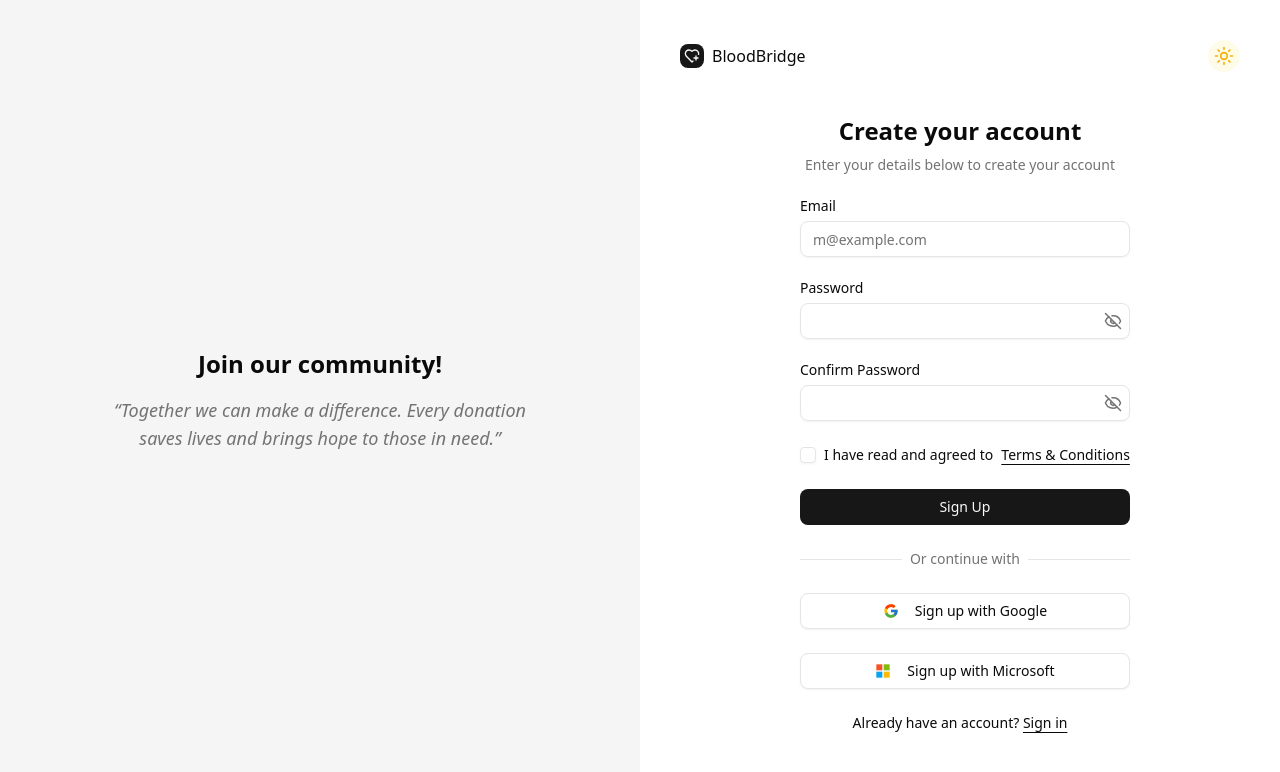
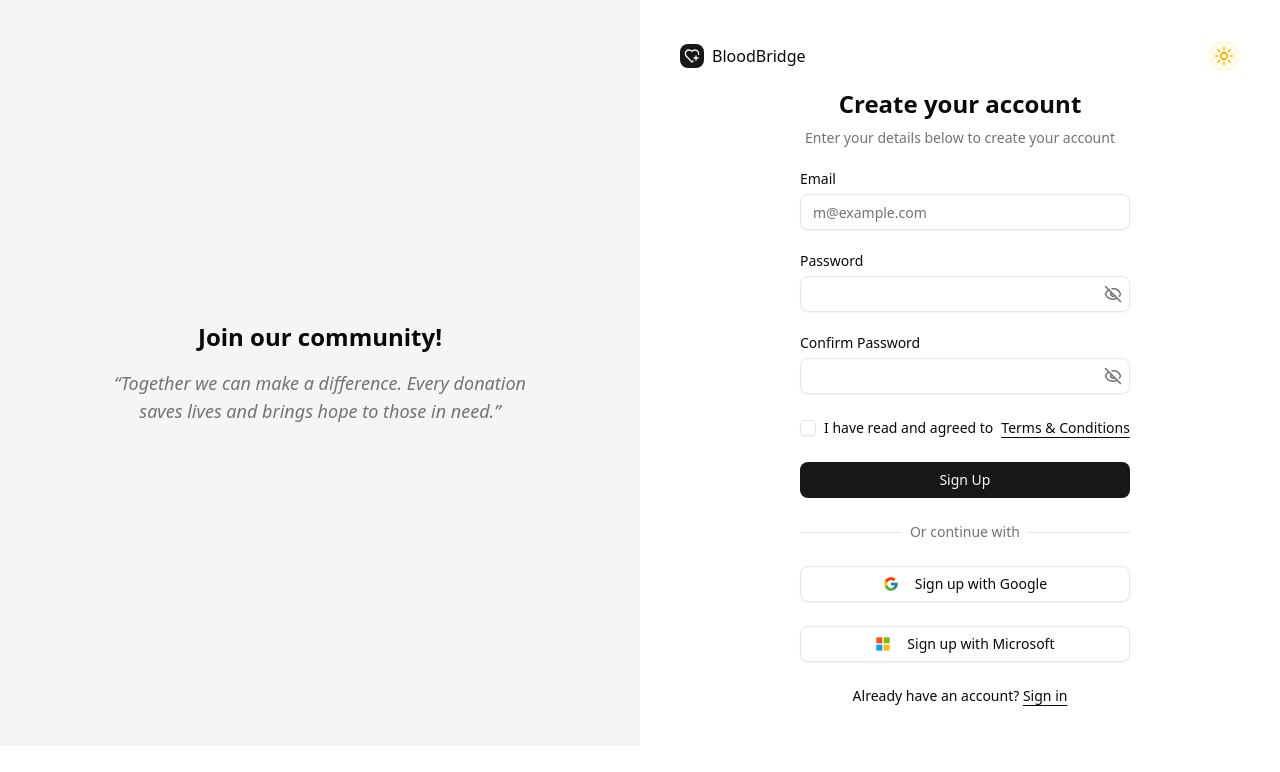
Before and after one commit to swp391-group-3/blood-donation-system-frontend, a React (Vite) app: page / in a window 1280 px wide. Shown: the top 772 px of the page. Built offline with nearby package versions, Linux system fonts and the light colour scheme.

Commit message:
update: cleaner

```diff
--- a/src/App.tsx
+++ b/src/App.tsx
@@ -5,7 +5,7 @@ import { motion } from "framer-motion";
 
 export default function LoginPage() {
     return (
-        <motion.div className="grid min-h-svh lg:grid-cols-2"
+        <motion.div className="grid min-h-svg lg:grid-cols-2"
             initial={{ opacity: 0 }}
             animate={{ opacity: 1 }}
             transition={{ duration: 1, ease: "easeOut" }}
```
